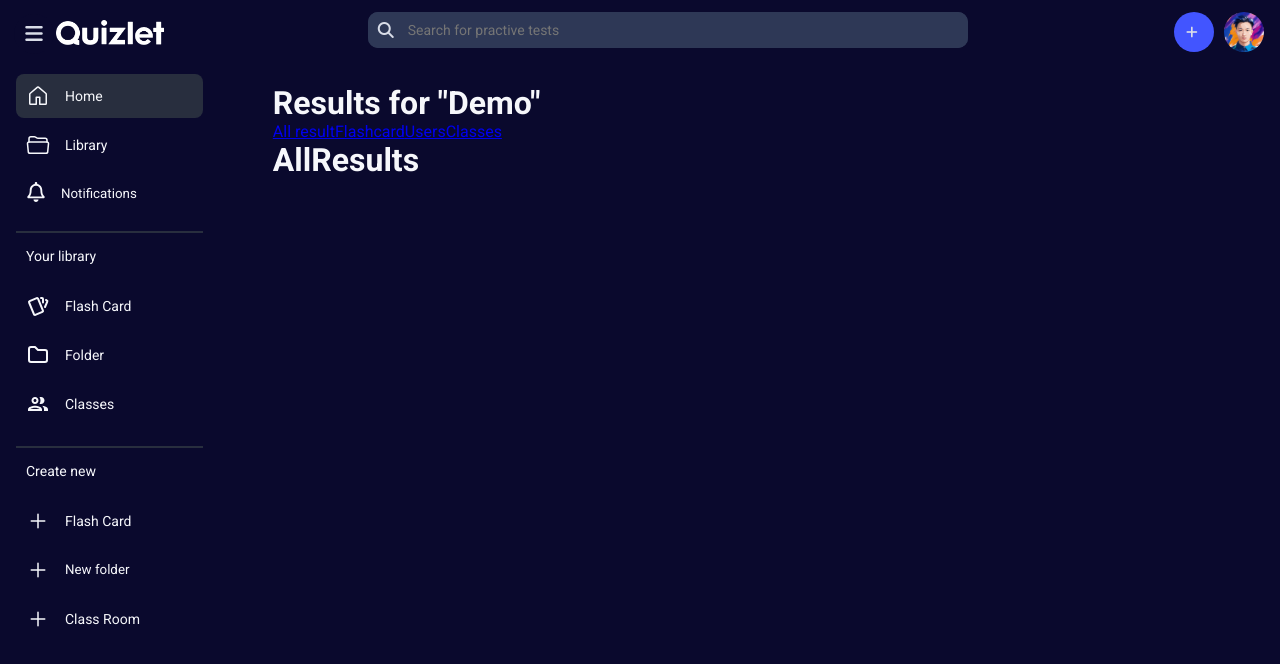
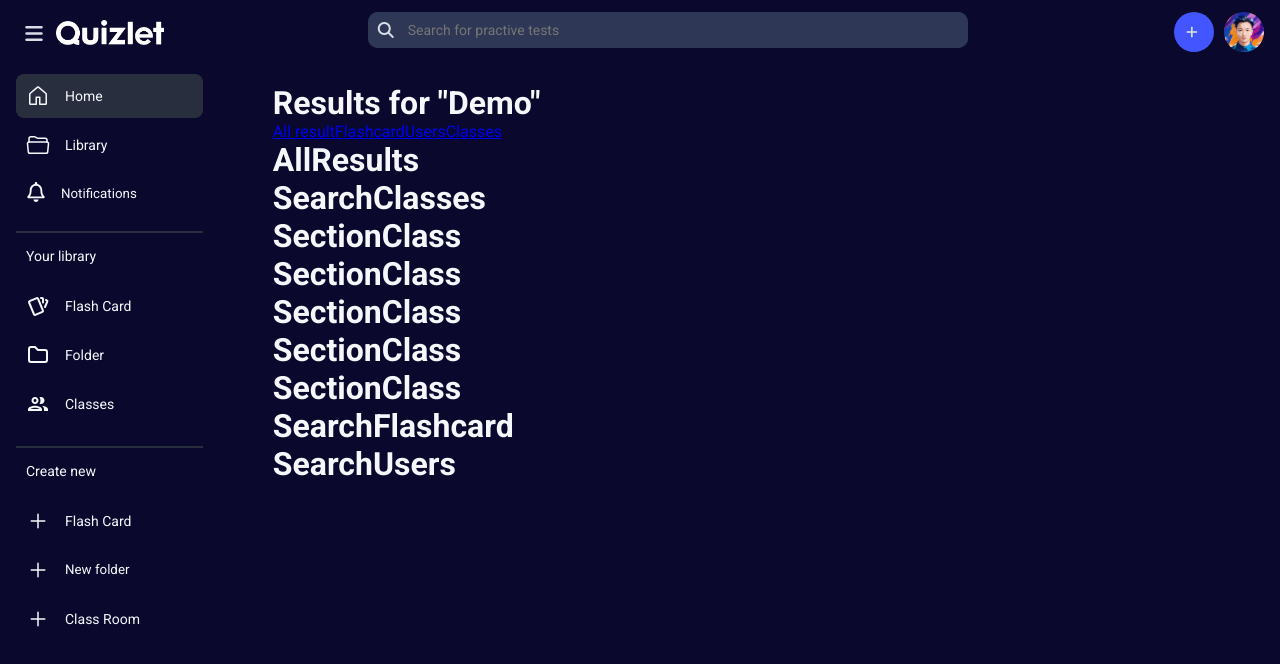
Before and after one commit to tnanh1407/quizletWebApp, a React (Vite) app in the folder FrontEnd/: page /search/allresults in a window 1280 px wide. Shown: the top 664 px of the page. Built offline with nearby package versions, Linux system fonts and the light colour scheme; no server answers.

Commit message:
update 26/9

```diff
--- a/FrontEnd/src/components/Search/AllResults/AllResults.jsx
+++ b/FrontEnd/src/components/Search/AllResults/AllResults.jsx
@@ -1,9 +1,15 @@
 import "./CssAllResults.css";
+import SearchClasses from "../SearchClasses/SearchClasses";
+import SearchFlashcard from "../SearchFlashcard/SearchFlashcard";
+import SearchUsers from "../SearchUsers/SearchUsers";
 
 export default function AllResults() {
   return (
     <>
       <h1>AllResults</h1>
+      <SearchClasses />
+      <SearchFlashcard />
+      <SearchUsers />
     </>
   );
 }
--- a/FrontEnd/src/components/Search/SearchClasses/SearchClasses.jsx
+++ b/FrontEnd/src/components/Search/SearchClasses/SearchClasses.jsx
@@ -1,9 +1,15 @@
 import "./CssSearchClasses.css";
+import SectionClass from "../../Sections/SectionSearch/SectionClasses/SectionClass";
 
 export default function SearchClasses() {
   return (
     <>
       <h1>SearchClasses</h1>
+      <SectionClass />
+      <SectionClass />
+      <SectionClass />
+      <SectionClass />
+      <SectionClass />
     </>
   );
 }
--- /dev/null
+++ b/FrontEnd/src/components/Sections/SectionSearch/SectionClasses/SectionClass.jsx
@@ -0,0 +1,7 @@
+export default function SectionClass() {
+  return (
+    <>
+      <h1>SectionClass</h1>
+    </>
+  );
+}
```
Also changed, not shown: FrontEnd/src/components/Sections/SectionSearch/SectionClasses/CssSectionClass.css (added).
